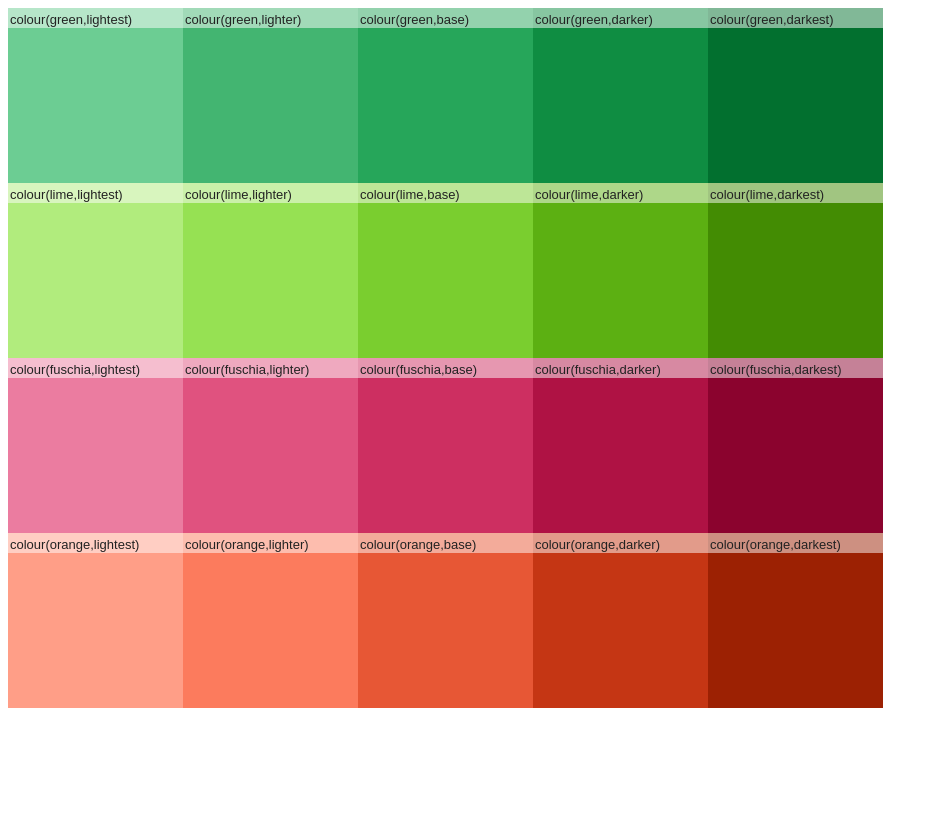
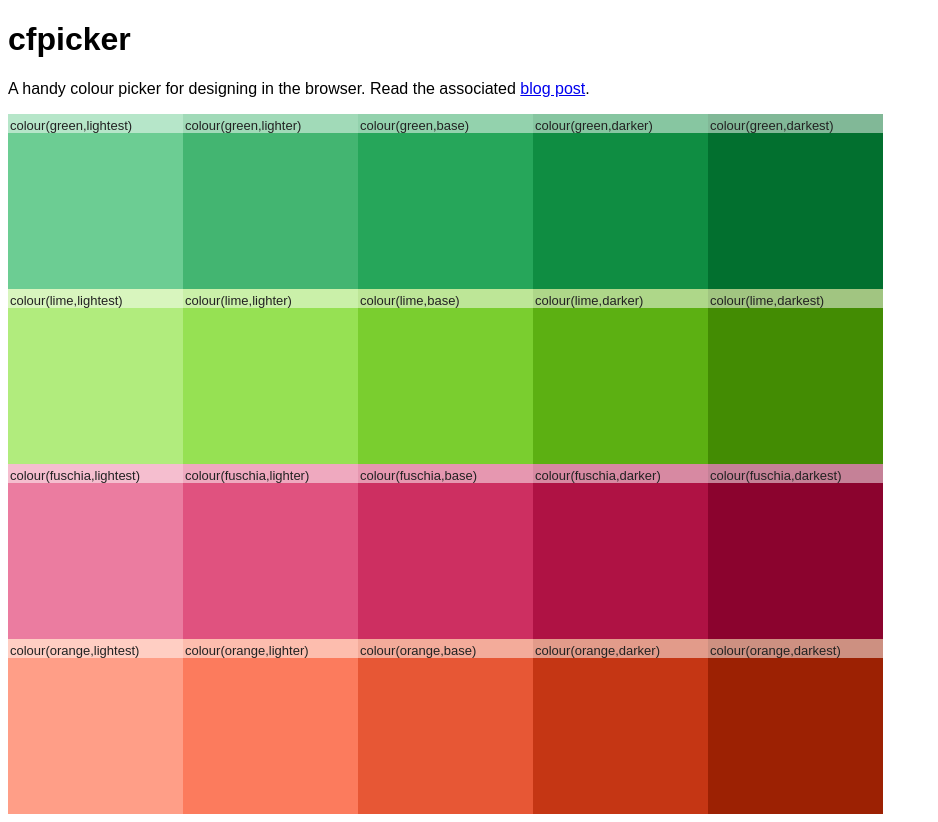
Before and after one commit to mikebirch/cfpicker, a PHP site: page / in a window 1280 px wide. Shown: the whole page, without its empty margins (0-938 px from the left). Before the commit the page ends 708 px from the top, so only its background shows below. Run offline with PHP 8.4, Linux system fonts and the light colour scheme; some libraries are stand-ins or nearby versions.

Commit message:
Added heading, description and link to blog post.

```diff
--- a/css/colour.css
+++ b/css/colour.css
@@ -1 +1 @@
-*{-moz-box-sizing:border-box;-webkit-box-sizing:border-box;box-sizing:border-box}.green-lightest{background-color:#6ccd93}.green-lighter{background-color:#43b571}.green-base{background-color:#26a65a}.green-darker{background-color:#0f8d42}.green-darkest{background-color:#02702f}.lime-lightest{background-color:#b1ec7d}.lime-lighter{background-color:#96e153}.lime-base{background-color:#7ace2f}.lime-darker{background-color:#5cb012}.lime-darkest{background-color:#438c03}.fuschia-lightest{background-color:#eb7ca0}.fuschia-lighter{background-color:#e0527f}.fuschia-base{background-color:#cd2f61}.fuschia-darker{background-color:#af1244}.fuschia-darkest{background-color:#8b032e}.orange-lightest{background-color:#ff9e87}.orange-lighter{background-color:#fc7b5d}.orange-base{background-color:#e75735}.orange-darker{background-color:#c53614}.orange-darkest{background-color:#9c2103}html{font-size:13px}.wrapper{max-width:950px}.box{width:175px;height:175px;display:inline-block;margin:0}textarea{color:#222;background-color:rgba(255,255,255,0.5);border:none;font-size:1em;line-height:1.5;height:1.5em;width:100%;overflow:hidden;resize:none;font-family:sans-serif}
+*{-moz-box-sizing:border-box;-webkit-box-sizing:border-box;box-sizing:border-box}.green-lightest{background-color:#6ccd93}.green-lighter{background-color:#43b571}.green-base{background-color:#26a65a}.green-darker{background-color:#0f8d42}.green-darkest{background-color:#02702f}.lime-lightest{background-color:#b1ec7d}.lime-lighter{background-color:#96e153}.lime-base{background-color:#7ace2f}.lime-darker{background-color:#5cb012}.lime-darkest{background-color:#438c03}.fuschia-lightest{background-color:#eb7ca0}.fuschia-lighter{background-color:#e0527f}.fuschia-base{background-color:#cd2f61}.fuschia-darker{background-color:#af1244}.fuschia-darkest{background-color:#8b032e}.orange-lightest{background-color:#ff9e87}.orange-lighter{background-color:#fc7b5d}.orange-base{background-color:#e75735}.orange-darker{background-color:#c53614}.orange-darkest{background-color:#9c2103}html{font-family:sans-serif;font-size:100%}.wrapper{max-width:950px}.box{width:175px;height:175px;display:inline-block;margin:0}textarea{color:#222;background-color:rgba(255,255,255,0.5);border:none;font:.8125em/1.5 sans-serif;height:1.5em;width:100%;overflow:hidden;resize:none}
--- a/index.php
+++ b/index.php
@@ -23,6 +23,8 @@ $tones = array(
   <link rel="stylesheet" type="text/css" href="css/colour.css">
 </head>
 <body>
+  <h1>cfpicker</h1>
+  <p>A handy colour picker for designing in the browser. Read the associated <a href="/blog/colour-picker-for-sass">blog post</a>.</p>
   <div class="wrapper">
   <?php foreach ($base_colours as $colour) : ?><?php foreach ($tones as $tone) : ?><div class="box <?php echo $colour.'-'.$tone ?>"><textarea>colour(<?php echo $colour ?>,<?php echo $tone ?>)</textarea></div><?php endforeach ?><?php endforeach ?>
 </div>
--- a/sass/colour.scss
+++ b/sass/colour.scss
@@ -9,7 +9,8 @@
 }
 
 html {
-  font-size: 13px;
+  font-family: sans-serif;
+  font-size: 100%;
 }
 
 .wrapper {
@@ -27,11 +28,10 @@ textarea {
   color: #222;
   background-color: rgba(255,255,255,.5);
   border: none;
-  font-size: 1em;
-  line-height: 1.5;
+  font: .8125em/1.5 sans-serif;
   height: 1.5em;
   width: 100%;
   overflow: hidden;
   resize: none;
-  font-family: sans-serif;
+
 }
```
